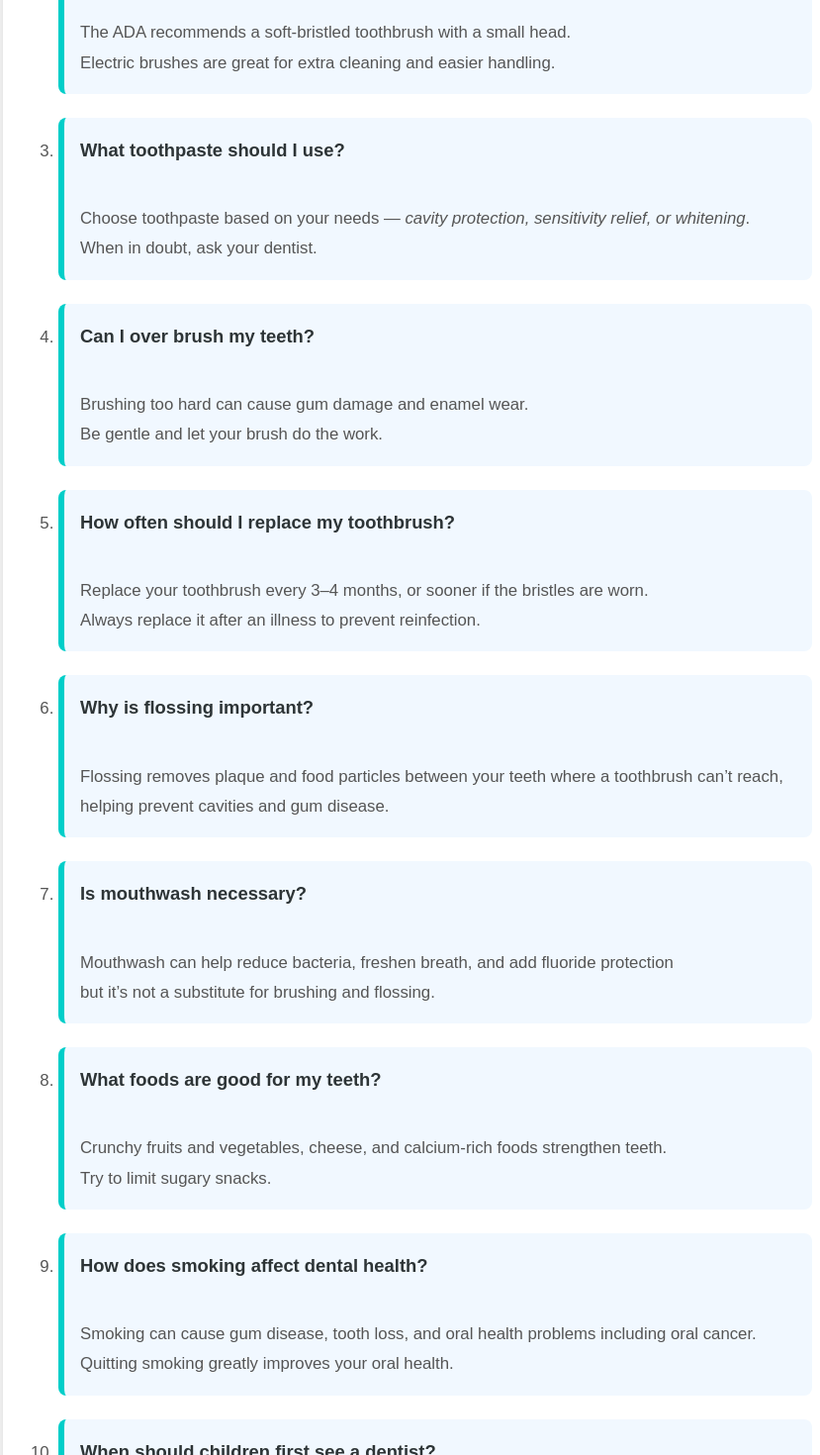
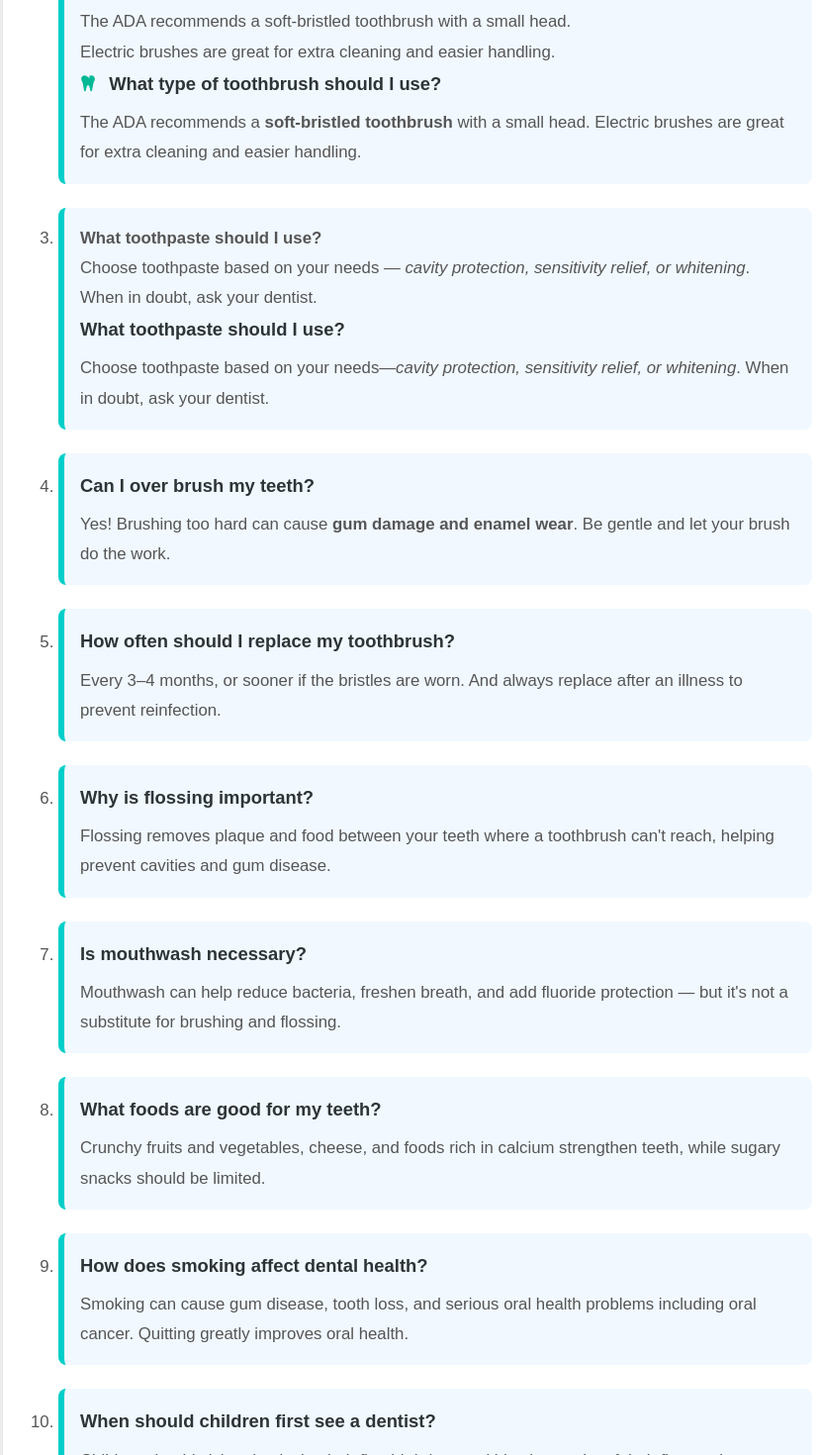
Before and after one commit to Happy-smiles-UNC/happy-smiles, a Vue app: page /faq in a window 1280 px wide. Shown: the part 520-1990 px from the top of the page at 99% size, without its empty margins (212-1041 px from the left). Built offline with nearby package versions, Linux system fonts and the light colour scheme; what highcharts-vue would draw is missing.

Commit message:
fixed font and sentence breaking

```diff
--- a/src/components/DentalFAQ.vue
+++ b/src/components/DentalFAQ.vue
@@ -7,59 +7,59 @@
           <strong><font-awesome-icon icon="fa-solid fa-toothbrush" class="icon" /> How long and how often should I brush my teeth?</strong><br />
           Brush your teeth twice a day for two minutes each time.<br />
           Use a timer to keep track!
+          <div class="question"><font-awesome-icon icon="fa-solid fa-toothbrush" class="icon" /> How long and how often should I brush my teeth?</div>
+          Brush your teeth <strong>twice a day for two minutes</strong> each time. Use a timer to keep track!
         </li>
 
         <li>
           <strong>What type of toothbrush should I use?</strong><br />
           The ADA recommends a soft-bristled toothbrush with a small head.<br />
           Electric brushes are great for extra cleaning and easier handling.
+          <div class="question"><font-awesome-icon icon="fa-solid fa-tooth" class="icon" /> What type of toothbrush should I use?</div>
+          The ADA recommends a <strong>soft-bristled toothbrush</strong> with a small head. Electric brushes are great for extra cleaning and easier handling.
         </li>
 
         <li>
           <strong><font-awesome-icon icon="fa-solid fa-pump-soap" class="icon" /> What toothpaste should I use?</strong><br />
           Choose toothpaste based on your needs — <em>cavity protection, sensitivity relief, or whitening</em>.<br />
           When in doubt, ask your dentist.
+          <div class="question"><font-awesome-icon icon="fa-solid fa-pump-soap" class="icon" /> What toothpaste should I use?</div>
+          Choose toothpaste based on your needs—<em>cavity protection, sensitivity relief, or whitening</em>. When in doubt, ask your dentist.
         </li>
 
         <li>
-          <strong><font-awesome-icon icon="fa-solid fa-triangle-exclamation" class="icon" /> Can I over brush my teeth?</strong><br />
-          Brushing too hard can cause gum damage and enamel wear.<br />
-          Be gentle and let your brush do the work.
+          <div class="question"><font-awesome-icon icon="fa-solid fa-triangle-exclamation" class="icon" /> Can I over brush my teeth?</div>
+          Yes! Brushing too hard can cause <strong>gum damage and enamel wear</strong>. Be gentle and let your brush do the work.
         </li>
 
         <li>
-          <strong><font-awesome-icon icon="fa-solid fa-recycle" class="icon" /> How often should I replace my toothbrush?</strong><br />
-          Replace your toothbrush every 3–4 months, or sooner if the bristles are worn.<br />
-          Always replace it after an illness to prevent reinfection.
+          <div class="question"><font-awesome-icon icon="fa-solid fa-recycle" class="icon" /> How often should I replace my toothbrush?</div>
+          Every 3–4 months, or sooner if the bristles are worn. And always replace after an illness to prevent reinfection.
         </li>
 
         <li>
-          <strong><font-awesome-icon icon="fa-solid fa-bolt" class="icon" /> Why is flossing important?</strong><br />
-          Flossing removes plaque and food particles between your teeth where a toothbrush can’t reach,<br />
-          helping prevent cavities and gum disease.
+          <div class="question"><font-awesome-icon icon="fa-solid fa-bolt" class="icon" /> Why is flossing important?</div>
+          Flossing removes plaque and food between your teeth where a toothbrush can't reach, helping prevent cavities and gum disease.
         </li>
 
         <li>
-          <strong><font-awesome-icon icon="fa-solid fa-glass-water-droplet" class="icon" /> Is mouthwash necessary?</strong><br />
-          Mouthwash can help reduce bacteria, freshen breath, and add fluoride protection <br />
-          but it’s not a substitute for brushing and flossing.
+          <div class="question"><font-awesome-icon icon="fa-solid fa-glass-water-droplet" class="icon" /> Is mouthwash necessary?</div>
+          Mouthwash can help reduce bacteria, freshen breath, and add fluoride protection — but it's not a substitute for brushing and flossing.
         </li>
 
         <li>
-          <strong><font-awesome-icon icon="fa-solid fa-apple-whole" class="icon" /> What foods are good for my teeth?</strong><br />
-          Crunchy fruits and vegetables, cheese, and calcium-rich foods strengthen teeth.<br />
-          Try to limit sugary snacks.
+          <div class="question"><font-awesome-icon icon="fa-solid fa-apple-whole" class="icon" /> What foods are good for my teeth?</div>
+          Crunchy fruits and vegetables, cheese, and foods rich in calcium strengthen teeth, while sugary snacks should be limited.
         </li>
 
         <li>
-          <strong><font-awesome-icon icon="fa-solid fa-smoking-ban" class="icon" /> How does smoking affect dental health?</strong><br />
-          Smoking can cause gum disease, tooth loss, and oral health problems including oral cancer.<br />
-          Quitting smoking greatly improves your oral health.
+          <div class="question"><font-awesome-icon icon="fa-solid fa-smoking-ban" class="icon" /> How does smoking affect dental health?</div>
+          Smoking can cause gum disease, tooth loss, and serious oral health problems including oral cancer. Quitting greatly improves oral health.
         </li>
 
         <li>
-          <strong><font-awesome-icon icon="fa-solid fa-child" class="icon" /> When should children first see a dentist?</strong><br />
-          Children should visit a dentist by their first birthday, or within six months after their first tooth erupts.
+          <div class="question"><font-awesome-icon icon="fa-solid fa-child" class="icon" /> When should children first see a dentist?</div>
+          Children should visit a dentist by their first birthday or within six months of their first tooth erupting.
         </li>
       </ol>
     </div>
@@ -88,14 +88,13 @@ h2 {
   color: #42b983;
   margin-bottom: 1.5rem;
   text-align: center;
-  font-family: 'Baloo 2', cursive;
   font-size: 2rem;
 }
 
 .faq-list ol {
   padding-left: 1.5rem;
   line-height: 1.8;
-  color: #555; /* lighter color for answers */
+  color: #555;
 }
 
 .faq-list li {
@@ -107,16 +106,19 @@ h2 {
   font-size: 1.05rem;
 }
 
-.faq-list li strong {
-  display: block;
+.faq-list .question {
   font-weight: 700;
   font-size: 1.15rem;
+  color: #2d3436;
   margin-bottom: 0.5rem;
-  color: #2d3436; /* darker color for questions */
 }
 
 .icon {
   margin-right: 0.5rem;
   color: #00b894;
 }
+
+strong {
+  font-weight: bold;
+}
 </style>
```
